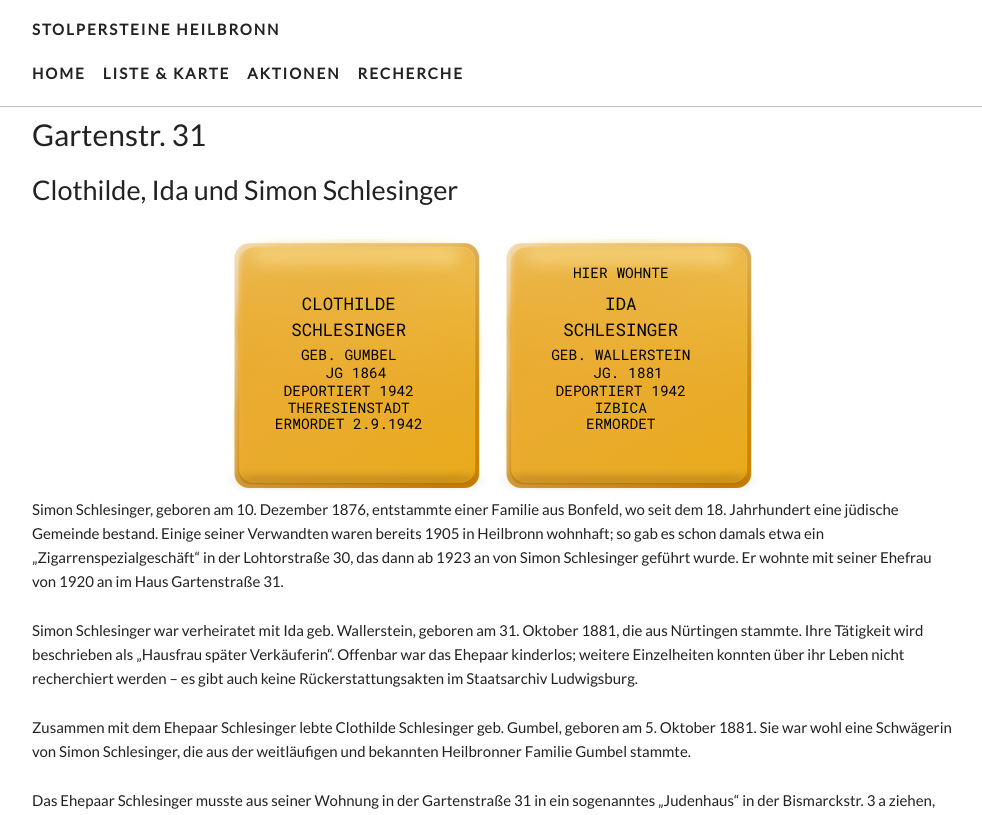
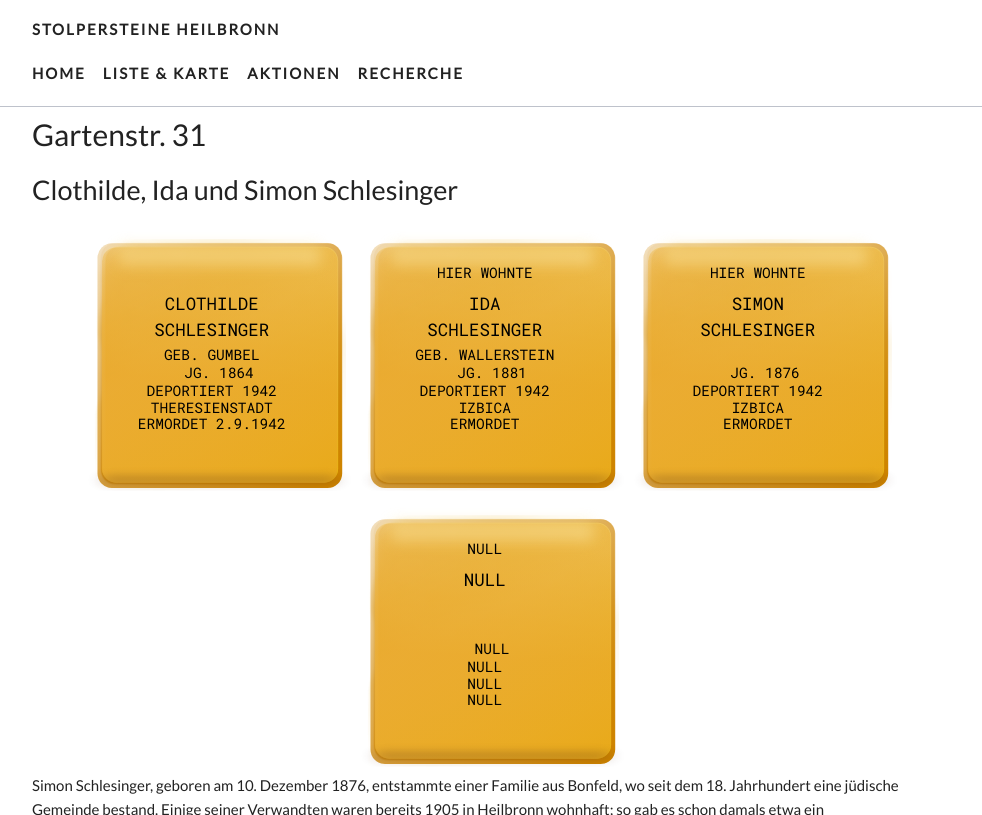
Before and after one commit to opendata-heilbronn/stolpersteine, a Jekyll site: the page built from _list/gartenstr-31.markdown, in a window 1280 px wide and 900 px high, cut to the strip 0-815 px from the top of the window. Shown: the whole strip, without its empty margins (148-1130 px from the left). Built offline with Jekyll 4.4.1, drawn with Linux system fonts in a browser that asks for light colours; nearby versions of some CDN libraries; some web fonts are replaced.

Commit message:
Updated Gartenstr 31

```diff
--- a/_list/gartenstr-31.markdown
+++ b/_list/gartenstr-31.markdown
@@ -8,7 +8,7 @@ steine:
   - 'CLOTHILDE '
   - SCHLESINGER
   - GEB. GUMBEL
-  - JG 1864
+  - JG. 1864
   - DEPORTIERT 1942
   - THERESIENSTADT
   - ERMORDET 2.9.1942
@@ -22,6 +22,24 @@ steine:
   - IZBICA
   - ERMORDET
   - "  "
+- - HIER WOHNTE
+  - 'SIMON '
+  - SCHLESINGER
+  -
+  - JG. 1876
+  - DEPORTIERT 1942
+  - IZBICA
+  - ERMORDET
+  -
+- - 'null'
+  - 'null'
+  -
+  -
+  - 'null'
+  - 'null'
+  - 'null'
+  - 'null'
+  -
 x: 49.143348
 y: 9.224821
 ---
```
